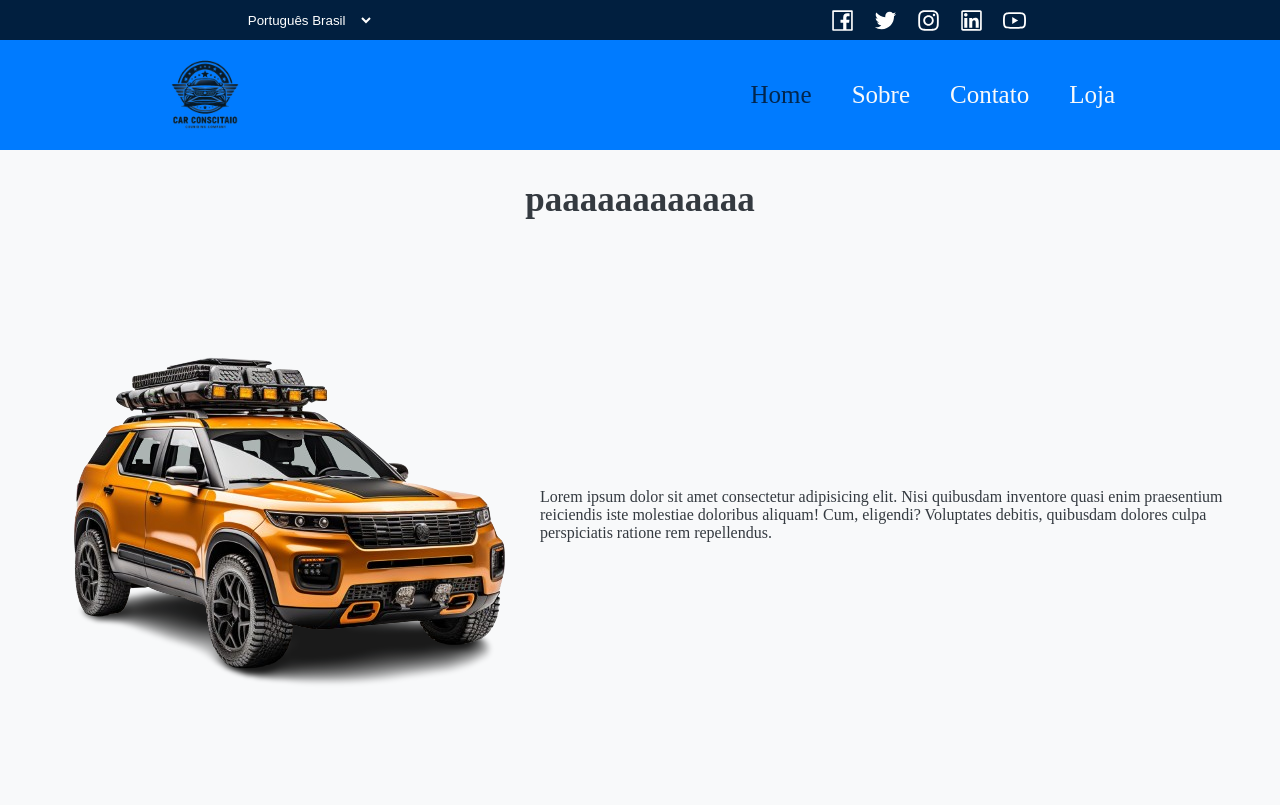
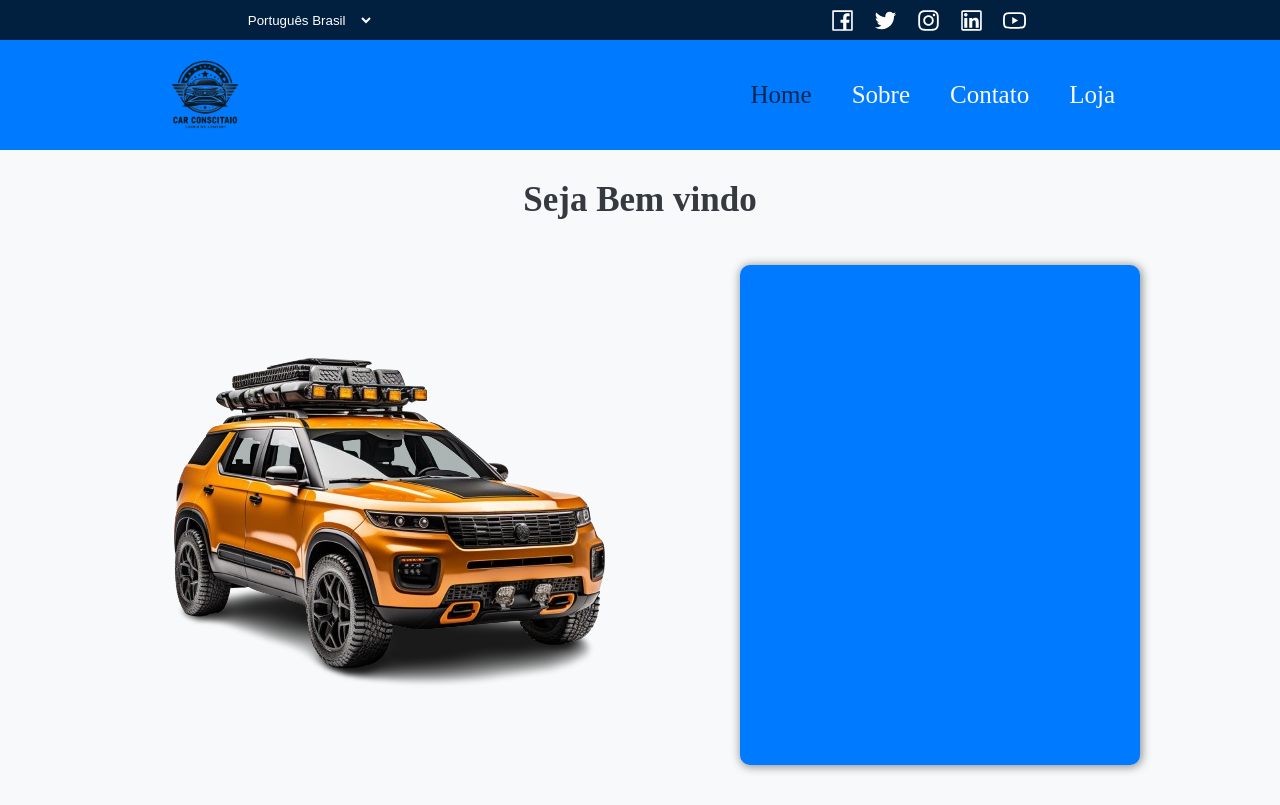
Before and after one commit to Matheus1415/Cocessionaria, a React (Create React App) app: page / in a window 1280 px wide. Built offline with nearby package versions, Linux system fonts and the light colour scheme.

Commit message:
estilizando a home

```diff
--- /dev/null
+++ b/src/components/form/FomrStyle.jsx
@@ -0,0 +1,12 @@
+import styled, {css} from "styled-components";
+
+export const FomrStyle = styled.div`
+    ${({theme}) => css`
+        width:400px ;
+        height: 500px;
+        border-radius: 10px;
+        box-shadow: 1px 1px 10px 1px rgba(0, 0, 0, 0.43);
+        background-color: ${theme.colors.primary};
+
+    `}
+`;
--- a/src/components/form/form.jsx
+++ b/src/components/form/form.jsx
@@ -0,0 +1,11 @@
+import { FomrStyle } from './FomrStyle.jsx'
+
+export const Form = ({children}) =>{
+    return(
+        <FomrStyle>
+            <form action="">
+                {children}
+            </form>
+        </FomrStyle>
+    )
+}
--- a/src/page/home/Home.jsx
+++ b/src/page/home/Home.jsx
@@ -3,6 +3,7 @@ import { Menu } from "../../components/menu/Menu";
 import { SocialBar } from "../../components/socialNavNar/SocialNavBar";
 import { SectionPadrao } from "../../components/section/Section";
 import { Caixa } from '../../components/caixa/Container'
+import { Form } from "../../components/form/form";
 
 
 export const Home = () => {
@@ -19,10 +20,9 @@ export const Home = () => {
                     </Caixa>
                 :
                 <Caixa>
-                    <SectionPadrao titulo="paaaaaaaaaaaa">
+                    <SectionPadrao titulo="Seja Bem vindo">
                         <img src={require("../../assent/Bg-carro.png")} alt="" />
-
-                        <p>Lorem ipsum dolor sit amet consectetur adipisicing elit. Nisi quibusdam inventore quasi enim praesentium reiciendis iste molestiae doloribus aliquam! Cum, eligendi? Voluptates debitis, quibusdam dolores culpa perspiciatis ratione rem repellendus.</p>
+                        <Form/>
                     </SectionPadrao>
                 </Caixa>
             }
```
